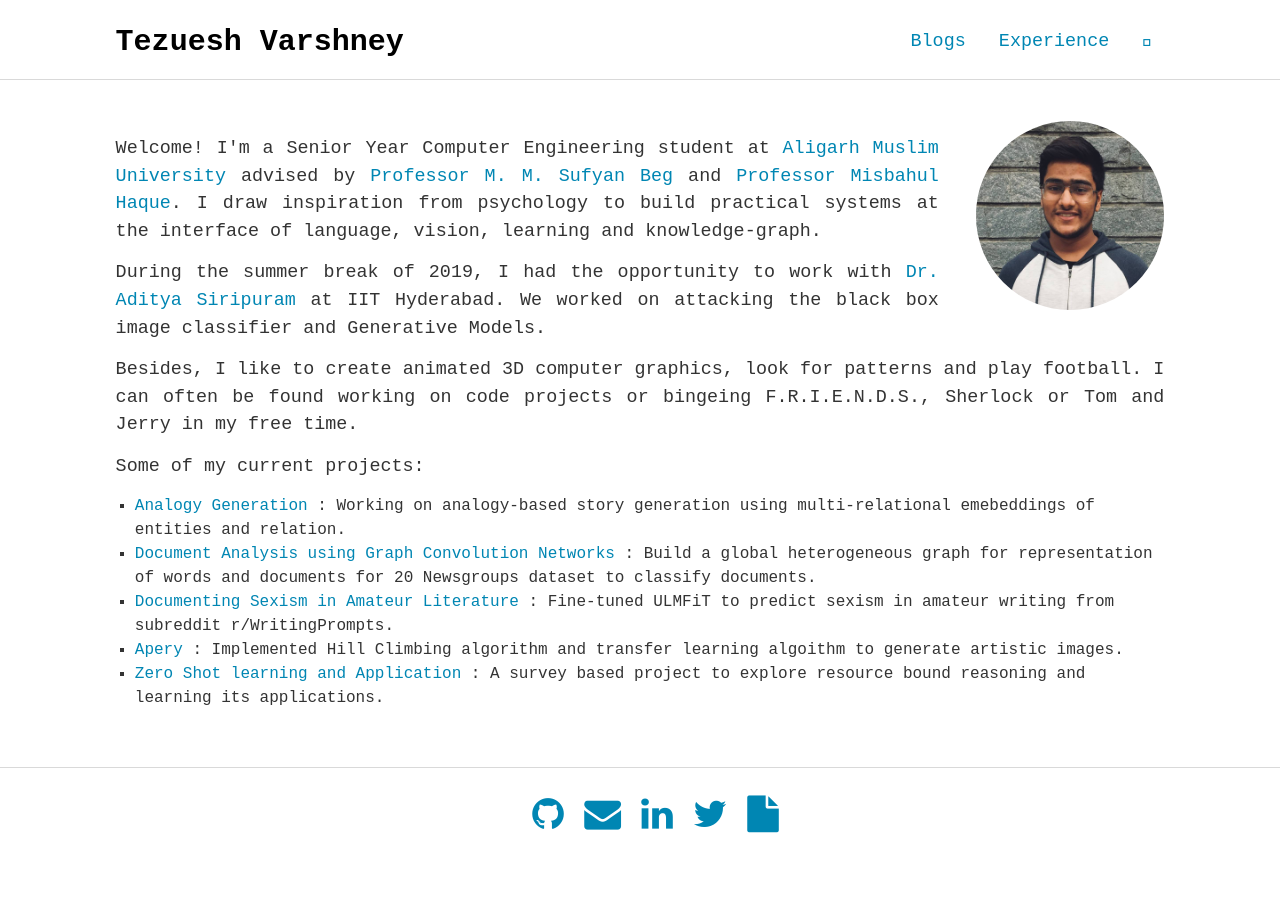
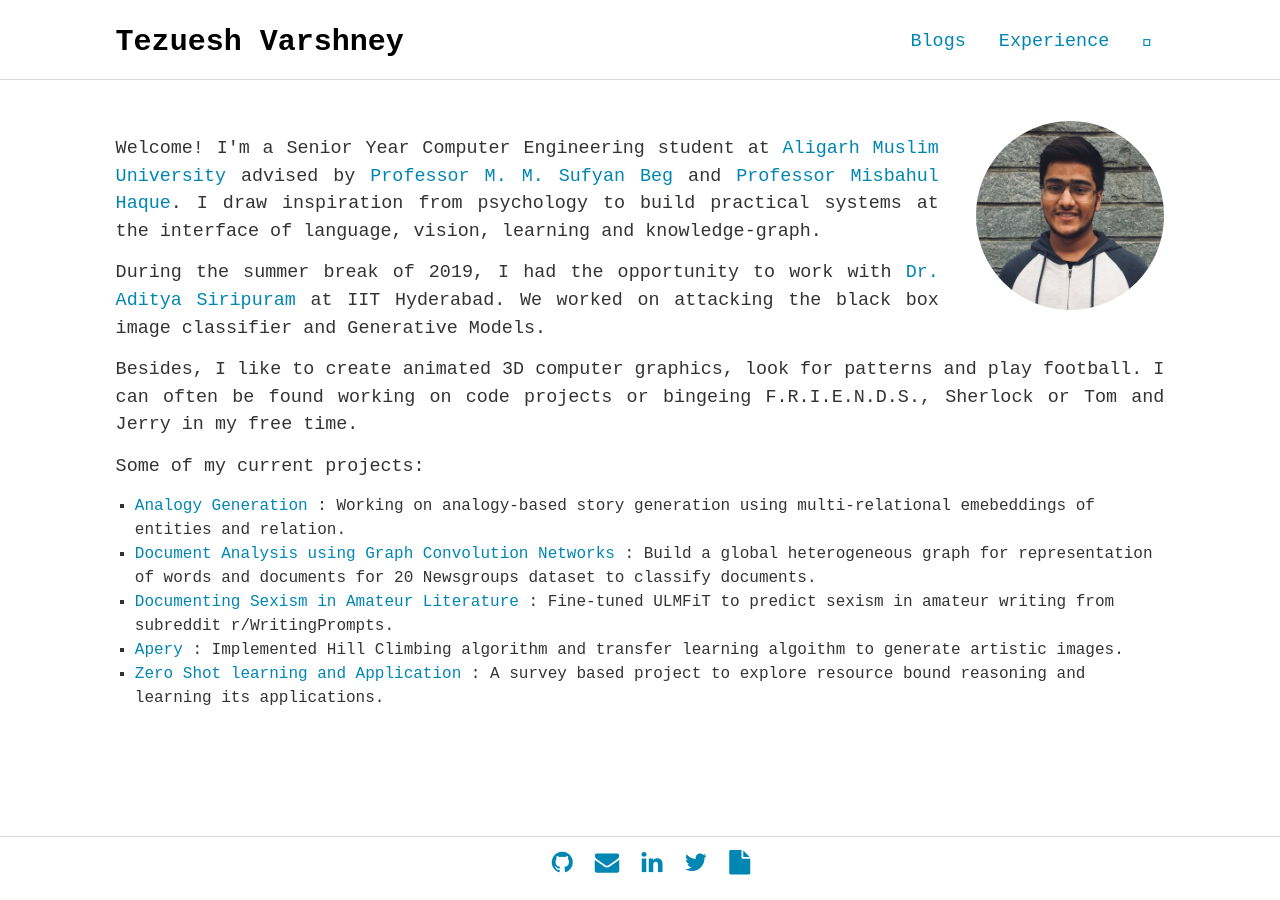
Before and after one commit to square-1111/square-1111.github.io, a Jekyll site: the page built from index.html, in a window 1280 px wide. Built offline with Jekyll 4.4.1, drawn with Linux system fonts in a browser that asks for light colours; some web fonts are replaced.

Commit message:
Update Footer

```diff
--- a/_includes/footer.html
+++ b/_includes/footer.html
@@ -1,21 +1,27 @@
-<footer class="site-footer">
+<footer class="footer">
 	<div class="container" align="center">
-		<ul class="list">
+		<small class="block">
+		<ul class="site-footer">
 			<li>
-				<a href="https://github.com/square-1111/" class="icon fa fa-github fa-2x"></a>
+				<a href="https://github.com/square-1111/" class="icon fa fa-github fa-lg"></a>
 			</li>
 			<li>
-				<a href="mailto:tezueshvarshney@zhcet.ac.in" class="icon fa fa-envelope fa-2x"></a>
+				<a href="mailto:tezueshvarshney@zhcet.ac.in" class="icon fa fa-envelope fa-lg"></a>
 			</li>
 			<li>
-				<a href="https://www.linkedin.com/in/tezuesh" class="icon fa fa-linkedin fa-2x"></a>
+				<a href="https://www.linkedin.com/in/tezuesh" class="icon fa fa-linkedin fa-lg"></a>
 			</li>
 			<li>
-				<a href="https://twitter.com/square_1111" class="icon fa fa-twitter fa-2x"></a>
+				<a href="https://twitter.com/square_1111" class="icon fa fa-twitter fa-lg"></a>
 			</li>
 			<li>
-				<a href="data/resume.pdf" class="icon fa fa-file fa-2x"></a>
+				<a href="data/resume.pdf" class="icon fa fa-file fa-lg"></a>
 			</li>
 		</ul>
+	</small>
 	</div>
 </footer>
+
+<!-- <footer class="footer">
+	Hello world!!!
+</footer> -->
--- a/assets/scss/_layout.scss
+++ b/assets/scss/_layout.scss
@@ -75,7 +75,7 @@ hr {
 }
 
 .intro {
-  // padding-bottom: 1.8em;
+  padding-bottom: 3em;
   // border-bottom: 1px solid lighten($light-gray-color, 5%);
   // margin-bottom: $small-spacing;
   // min-height: 300px;
@@ -224,33 +224,34 @@ hr {
   }
 }
 
+
+.footer {
+  height: 64px;
+  bottom : 0;
+  width: 100%;
+  border-top: 1px solid lighten($light-gray-color, 5%);
+  background-color: $white-color;
+  position:  fixed;
+
+}
+
 .site-footer {
-  @extend .clearfix;
+  top: 50%;
+  -ms-transform: translateY(-50%);
+  transform: translateY(-50%);
 
-  // position: absolute;
-  bottom: 0;
-  width: 100%;
-  height: 5.5em;
+  pointer-events: all;
+  cursor: pointer;
 
-
-  border-top: 1px solid lighten($light-gray-color, 5%);
-  margin-top: $small-spacing;
+  li {
+    display: inline;
+    padding: 0.3em;
+  }
 
   a {
     @extend .link;
   }
 
-  small {
-    display: block;
-    font-size: rem(12);
-    color: darken($medium-gray-color, 10%);
-  }
-
-  .block {
-    display: block;
-  }
-
-}
 
 .video-container {
 	position:relative;
@@ -276,39 +277,4 @@ hr {
   margin-top: $base-spacing * 2;
 }
 
-// This applies from 0px to 600px
-@media (max-width: 600px) {
-  .date-label {
-    float: left !important;
-    border: 0 !important;
-    margin-left: -2px !important;
-    margin-top: 2px;
-    margin-right: 1em;
-  }
-
-  .post-item {
-    border: 1px solid lighten($light-gray-color, 10%);
-    padding: 0 0.5em;
-    background: lighten($light-gray-color, 15%);
-  }
-
-  .article-title {
-    border-bottom: none !important;
-  }
-
-  .post-link {
-    &:hover,
-    &:focus,
-    &:active {
-      border-bottom: 2px solid transparent;
-      color: $blue-color;
-    }
-  }
 }
-
-ul.list li{
-  display: inline;
-  padding-left:.5em;
-}
-
-li span { font-weight:1000; }
```
Also changed, not shown: 13 other files.
